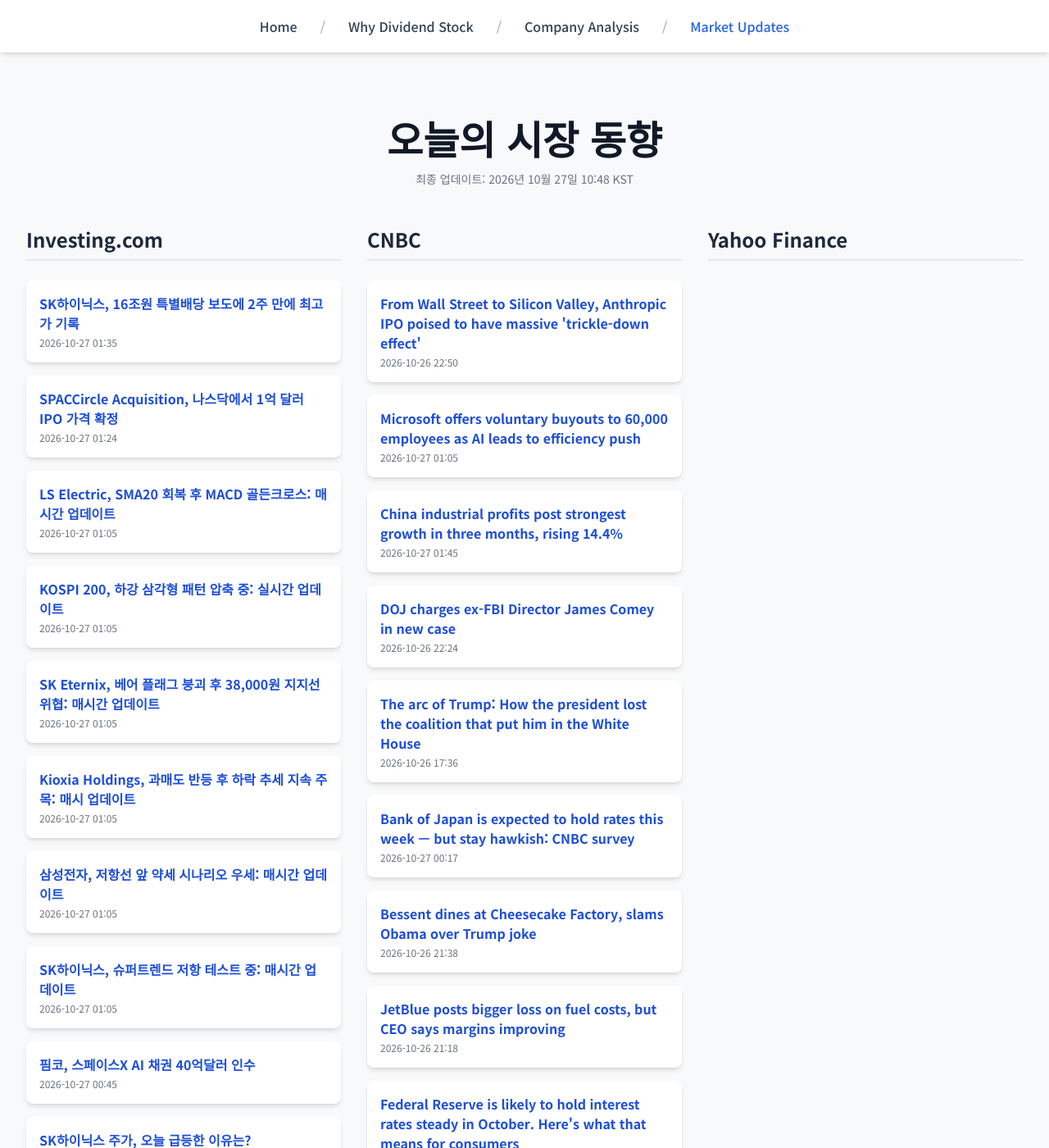
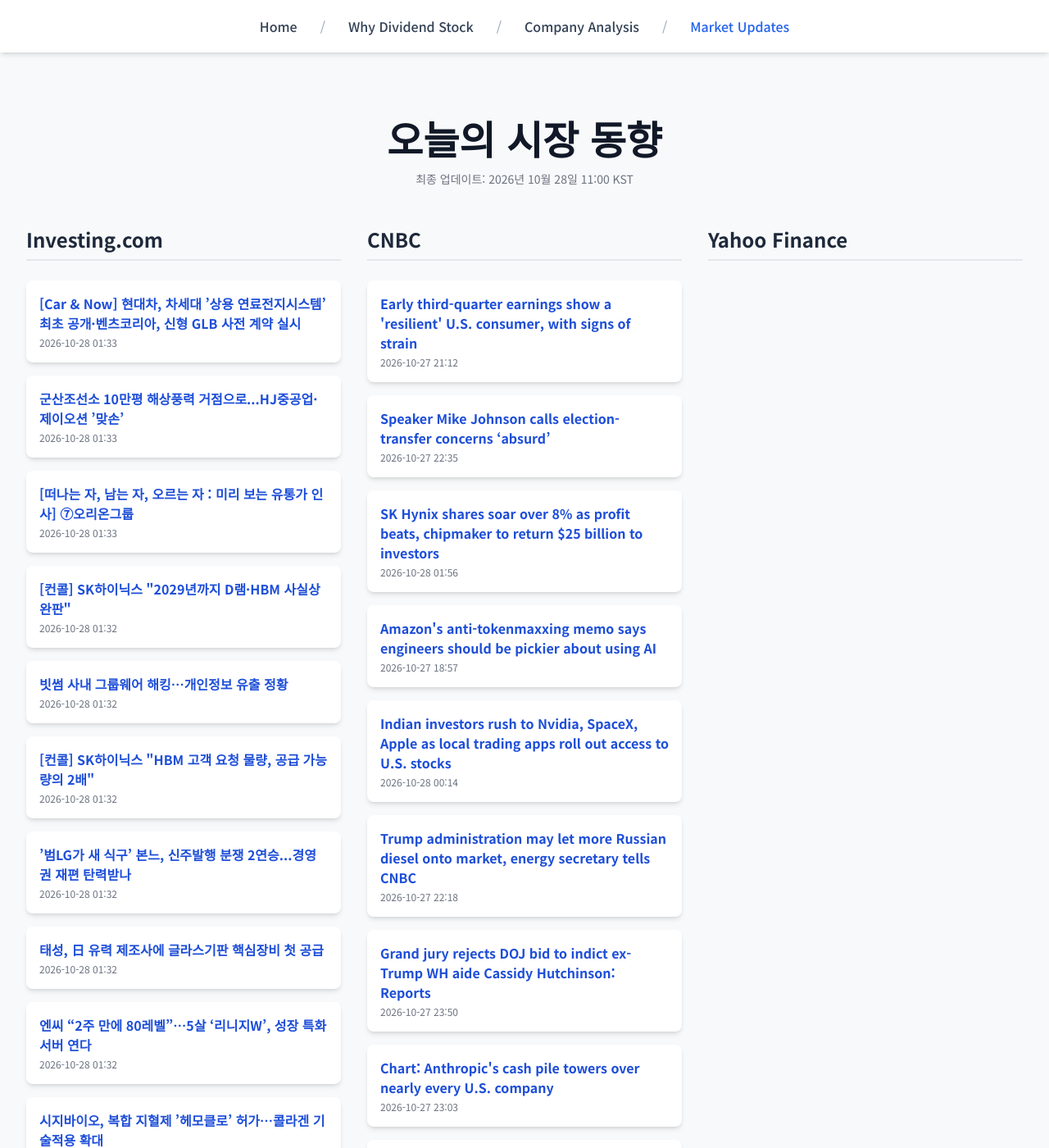
Before and after one commit to Kay-Hwang/my-company-analysis, a Jekyll site: the page built from market-updates.html, in a window 1280 px wide and 1400 px high. Shown: the whole window at 82% size. Built offline with Jekyll 4.4.1, drawn with Linux system fonts in a browser that asks for light colours; nearby versions of some CDN libraries; a script that is not in the unit is left out; some of the changed text lies outside the part shown.

Commit message:
Update daily data

```diff
--- a/_data/latest_data.json
+++ b/_data/latest_data.json
@@ -1,128 +1,128 @@
 {
-  "lastUpdated": "2026년 10월 27일 10:48 KST",
+  "lastUpdated": "2026년 10월 28일 11:00 KST",
   "news": {
     "investing": [
       {
-        "title": "SK하이닉스, 16조원 특별배당 보도에 2주 만에 최고가 기록",
-        "link": "https://kr.investing.com/news/stock-market-news/article-2142294",
-        "pubDate": "2026-10-27 01:35:11",
-        "summary": "SK하이닉스, 16조원 특별배당 보도에 2주 만에 최고가 기록"
+        "title": "[Car & Now] 현대차, 차세대 ’상용 연료전지시스템’ 최초 공개·벤츠코리아, 신형 GLB 사전 계약 실시",
+        "link": "https://kr.investing.com/news/stock-market-news/article-2144629",
+        "pubDate": "2026-10-28 01:33:10",
+        "summary": "[Car & Now] 현대차, 차세대 ’상용 연료전지시스템’ 최초 공개·벤츠코리아, 신형 GLB 사전 계약 실시"
       },
       {
-        "title": "SPACCircle Acquisition, 나스닥에서 1억 달러 IPO 가격 확정",
-        "link": "https://kr.investing.com/news/stock-market-news/article-432SI-2142289",
-        "pubDate": "2026-10-27 01:24:02",
-        "summary": "SPACCircle Acquisition, 나스닥에서 1억 달러 IPO 가격 확정"
+        "title": "군산조선소 10만평 해상풍력 거점으로...HJ중공업·제이오션 ’맞손’",
+        "link": "https://kr.investing.com/news/stock-market-news/article-2144619",
+        "pubDate": "2026-10-28 01:33:05",
+        "summary": "군산조선소 10만평 해상풍력 거점으로...HJ중공업·제이오션 ’맞손’"
       },
       {
-        "title": "LS Electric, SMA20 회복 후 MACD 골든크로스: 매시간 업데이트",
-        "link": "https://kr.investing.com/news/stock-market-news/article-93CH-2140388",
-        "pubDate": "2026-10-27 01:05:58",
-        "summary": "LS Electric, SMA20 회복 후 MACD 골든크로스: 매시간 업데이트"
+        "title": "[떠나는 자, 남는 자, 오르는 자 : 미리 보는 유통가 인사] ⑦오리온그룹",
+        "link": "https://kr.investing.com/news/stock-market-news/article-2144620",
+        "pubDate": "2026-10-28 01:33:03",
+        "summary": "[떠나는 자, 남는 자, 오르는 자 : 미리 보는 유통가 인사] ⑦오리온그룹"
       },
       {
-        "title": "KOSPI 200, 하강 삼각형 패턴 압축 중: 실시간 업데이트",
-        "link": "https://kr.investing.com/news/stock-market-news/article-93CH-2140390",
-        "pubDate": "2026-10-27 01:05:55",
-        "summary": "KOSPI 200, 하강 삼각형 패턴 압축 중: 실시간 업데이트"
+        "title": "[컨콜] SK하이닉스 \"2029년까지 D램·HBM 사실상 완판\"",
+        "link": "https://kr.investing.com/news/stock-market-news/article-2144627",
+        "pubDate": "2026-10-28 01:32:58",
+        "summary": "[컨콜] SK하이닉스 \"2029년까지 D램·HBM 사실상 완판\""
       },
       {
-        "title": "SK Eternix, 베어 플래그 붕괴 후 38,000원 지지선 위협: 매시간 업데이트",
-        "link": "https://kr.investing.com/news/stock-market-news/article-93CH-2140392",
-        "pubDate": "2026-10-27 01:05:55",
-        "summary": "SK Eternix, 베어 플래그 붕괴 후 38,000원 지지선 위협: 매시간 업데이트"
+        "title": "빗썸 사내 그룹웨어 해킹…개인정보 유출 정황",
+        "link": "https://kr.investing.com/news/stock-market-news/article-2144622",
+        "pubDate": "2026-10-28 01:32:58",
+        "summary": "빗썸 사내 그룹웨어 해킹…개인정보 유출 정황"
       },
       {
-        "title": "Kioxia Holdings, 과매도 반등 후 하락 추세 지속 주목: 매시 업데이트",
-        "link": "https://kr.investing.com/news/stock-market-news/article-93CH-2140389",
-        "pubDate": "2026-10-27 01:05:54",
-        "summary": "Kioxia Holdings, 과매도 반등 후 하락 추세 지속 주목: 매시 업데이트"
+        "title": "[컨콜] SK하이닉스 \"HBM 고객 요청 물량, 공급 가능량의 2배\"",
+        "link": "https://kr.investing.com/news/stock-market-news/article-2144617",
+        "pubDate": "2026-10-28 01:32:57",
+        "summary": "[컨콜] SK하이닉스 \"HBM 고객 요청 물량, 공급 가능량의 2배\""
       },
       {
-        "title": "삼성전자, 저항선 앞 약세 시나리오 우세: 매시간 업데이트",
-        "link": "https://kr.investing.com/news/stock-market-news/article-93CH-2140387",
-        "pubDate": "2026-10-27 01:05:52",
-        "summary": "삼성전자, 저항선 앞 약세 시나리오 우세: 매시간 업데이트"
+        "title": "’범LG가 새 식구’ 본느, 신주발행 분쟁 2연승...경영권 재편 탄력받나",
+        "link": "https://kr.investing.com/news/stock-market-news/article-2144618",
+        "pubDate": "2026-10-28 01:32:55",
+        "summary": "’범LG가 새 식구’ 본느, 신주발행 분쟁 2연승...경영권 재편 탄력받나"
       },
       {
-        "title": "SK하이닉스, 슈퍼트렌드 저항 테스트 중: 매시간 업데이트",
-        "link": "https://kr.investing.com/news/stock-market-news/article-93CH-2140391",
-        "pubDate": "2026-10-27 01:05:44",
-        "summary": "SK하이닉스, 슈퍼트렌드 저항 테스트 중: 매시간 업데이트"
+        "title": "태성, 日 유력 제조사에 글라스기판 핵심장비 첫 공급",
+        "link": "https://kr.investing.com/news/stock-market-news/article-2144621",
+        "pubDate": "2026-10-28 01:32:55",
+        "summary": "태성, 日 유력 제조사에 글라스기판 핵심장비 첫 공급"
       },
       {
-        "title": "핌코, 스페이스X AI 채권 40억달러 인수",
-        "link": "https://kr.investing.com/news/stock-market-news/article-2142270",
-        "pubDate": "2026-10-27 00:45:21",
-        "summary": "핌코, 스페이스X AI 채권 40억달러 인수"
+        "title": "엔씨 “2주 만에 80레벨”…5살 ‘리니지W’, 성장 특화 서버 연다",
+        "link": "https://kr.investing.com/news/stock-market-news/article-2144628",
+        "pubDate": "2026-10-28 01:32:54",
+        "summary": "엔씨 “2주 만에 80레벨”…5살 ‘리니지W’, 성장 특화 서버 연다"
       },
       {
-        "title": "SK하이닉스 주가, 오늘 급등한 이유는?",
-        "link": "https://kr.investing.com/news/stock-market-news/article-93CH-2142274",
-        "pubDate": "2026-10-27 00:44:46",
-        "summary": "SK하이닉스 주가, 오늘 급등한 이유는?"
+        "title": "시지바이오, 복합 지혈제 ’헤모클로’ 허가…콜라겐 기술적용 확대",
+        "link": "https://kr.investing.com/news/stock-market-news/article-2144626",
+        "pubDate": "2026-10-28 01:32:50",
+        "summary": "시지바이오, 복합 지혈제 ’헤모클로’ 허가…콜라겐 기술적용 확대"
       }
     ],
     "cnbc": [
       {
-        "title": "From Wall Street to Silicon Valley, Anthropic IPO poised to have massive 'trickle-down effect'",
-        "link": "https://www.cnbc.com/2026/10/26/anthropic-ipo-might-trigger-tech-reset-if-ipo-underperforms.html",
-        "pubDate": "Mon, 26 Oct 2026 22:50:07 GMT",
-        "summary": "With the AI trade sputtering of late and interest rates on the rise, Anthropic's IPO is taking on outsized importance."
+        "title": "Early third-quarter earnings show a 'resilient' U.S. consumer, with signs of strain",
+        "link": "https://www.cnbc.com/2026/10/27/q3-earnings-resilient-consumer.html",
+        "pubDate": "Tue, 27 Oct 2026 21:12:55 GMT",
+        "summary": "Companies from Royal Caribbean to Coca-Cola and UPS say they are seeing steady consumer spending despite high inflation."
       },
       {
-        "title": "Microsoft offers voluntary buyouts to 60,000 employees as AI leads to efficiency push",
-        "link": "https://www.cnbc.com/2026/10/26/microsoft-msft-voluntary-buyouts.html",
-        "pubDate": "Tue, 27 Oct 2026 01:05:06 GMT",
-        "summary": "Microsoft is trying to balance a rapid AI infrastructure build-out with capital efficiency."
+        "title": "Speaker Mike Johnson calls election-transfer concerns ‘absurd’",
+        "link": "https://www.cnbc.com/2026/10/27/speaker-johnson-peaceful-transfer-midterms.html",
+        "pubDate": "Tue, 27 Oct 2026 22:35:25 GMT",
+        "summary": "Democrats and voting rights groups have raised concerns that President Donald Trump and congressional Republicans could challenge election results if they lose."
       },
       {
-        "title": "China industrial profits post strongest growth in three months, rising 14.4%",
-        "link": "https://www.cnbc.com/2026/10/27/china-industrial-profits-september-ai-tech-exports-.html",
-        "pubDate": "Tue, 27 Oct 2026 01:45:58 GMT",
-        "summary": "The global AI boom and higher commodity prices stemming from the war in Iran have lifted earnings at miners, chipmakers and raw-material suppliers."
+        "title": "SK Hynix shares soar over 8% as profit beats, chipmaker to return $25 billion to investors",
+        "link": "https://www.cnbc.com/2026/10/28/sk-hynix-third-quarter-profit.html",
+        "pubDate": "Wed, 28 Oct 2026 01:56:59 GMT",
+        "summary": "Shares of South Korean chipmaker SK Hynix soared over 8% on Wednesday as third-quarter profit sharply beats estimates."
       },
       {
-        "title": "DOJ charges ex-FBI Director James Comey in new case",
-        "link": "https://www.cnbc.com/2026/10/26/james-comey-indictment-national-defense-doj-trump.html",
-        "pubDate": "Mon, 26 Oct 2026 22:24:36 GMT",
-        "summary": "Comey for years has been targeted by President Donald Trump, who fired him as FBI director in 2017."
+        "title": "Amazon's anti-tokenmaxxing memo says engineers should be pickier about using AI",
+        "link": "https://www.cnbc.com/2026/10/27/amazon-ai-coding-tokenmaxxing.html",
+        "pubDate": "Tue, 27 Oct 2026 18:57:45 GMT",
+        "summary": "Amazon has rapidly integrated AI across the e-commerce giant's sprawling business operations under CEO Andy Jassy."
       },
       {
-        "title": "The arc of Trump: How the president lost the coalition that put him in the White House",
-        "link": "https://www.cnbc.com/2026/10/26/trump-approval-midterms-cnbc-survey.html",
-        "pubDate": "Mon, 26 Oct 2026 17:36:55 GMT",
-        "summary": "President Trump forged an extraordinary coalition to win office in 2024. A new CNBC survey shows that coalition is now seriously weakened."
+        "title": "Indian investors rush to Nvidia, SpaceX, Apple as local trading apps roll out access to U.S. stocks",
+        "link": "https://www.cnbc.com/2026/10/28/india-us-stocks-retail-access.html",
+        "pubDate": "Wed, 28 Oct 2026 00:14:24 GMT",
+        "summary": "Major Indian brokerages are providing retail investors access to U.S. stocks at a time when the local market has been battered."
       },
       {
-        "title": "Bank of Japan is expected to hold rates this week — but stay hawkish: CNBC survey",
-        "link": "https://www.cnbc.com/2026/10/27/boj-october-meeting-rate-cnbc-survey.html",
-        "pubDate": "Tue, 27 Oct 2026 00:17:44 GMT",
-        "summary": "All survey respondents said they expect the BOJ to set the stage for a rate hike in December or January, as inflation and wages continue to rise."
+        "title": "Trump administration may let more Russian diesel onto market, energy secretary tells CNBC",
+        "link": "https://www.cnbc.com/2026/10/27/trump-putin-zelenskyy-russia-ukraine-diesel.html",
+        "pubDate": "Tue, 27 Oct 2026 22:18:59 GMT",
+        "summary": "The diesel volumes in the Trump-Putin deal won't materially lower prices because the shipments are small compared to total demand, analysts say."
       },
       {
-        "title": "Bessent dines at Cheesecake Factory, slams Obama over Trump joke",
-        "link": "https://www.cnbc.com/2026/10/26/bessent-obama-cheesecake-trump-election.html",
-        "pubDate": "Mon, 26 Oct 2026 21:38:17 GMT",
-        "summary": "Cheesecake Factory has emerged as a campaign talking point before next week's election, with Treasury Secretary Scott Bessent dining there Monday."
+        "title": "Grand jury rejects DOJ bid to indict ex-Trump WH aide Cassidy Hutchinson: Reports",
+        "link": "https://www.cnbc.com/2026/10/27/cassidy-hutchinson-doj-grand-jury-trump.html",
+        "pubDate": "Tue, 27 Oct 2026 23:50:03 GMT",
+        "summary": "Prosecutors aimed to charge Cassidy Hutchinson over testimony about President Trump's conduct the day of the Jan. 6, 2021, U.S. Capitol riot by his supporters."
       },
       {
-        "title": "JetBlue posts bigger loss on fuel costs, but CEO says margins improving",
-        "link": "https://www.cnbc.com/2026/10/26/jetblue-jblu-3q-2026-earnings.html",
-        "pubDate": "Mon, 26 Oct 2026 21:18:07 GMT",
-        "summary": "JetBlue Airways is in the middle of a plan that aims to cut costs and increase premium revenue."
+        "title": "Chart: Anthropic's cash pile towers over nearly every U.S. company",
+        "link": "https://www.cnbc.com/2026/10/27/anthropic-cash-investments-ipo.html",
+        "pubDate": "Tue, 27 Oct 2026 23:03:09 GMT",
+        "summary": "Anthropic's cash pile of $131.7 billion is more than every non-bank U.S. company except for Berkshire Hathaway and Alphabet."
       },
       {
-        "title": "Federal Reserve is likely to hold interest rates steady in October. Here's what that means for consumers",
-        "link": "https://www.cnbc.com/2026/10/26/fed-decision-expectations-october-meeting.html",
-        "pubDate": "Mon, 26 Oct 2026 18:51:23 GMT",
-        "summary": "The Federal Reserve is expected to keep its overnight rate unchanged at the conclusion of its October meeting this week."
+        "title": "Anthropic's IPO could be 'speculative fiction' or a 'generational moment' — investors are split",
+        "link": "https://www.cnbc.com/2026/10/27/-anthropic-ipo-investors-growth-losses-s-1.html",
+        "pubDate": "Tue, 27 Oct 2026 17:26:34 GMT",
+        "summary": "Investors are digesting Anthropic's S-1 filing that the Securities and Exchange Commission released on Monday."
       },
       {
-        "title": "Apple responds to user reports of broken iPhone Duo screens on new foldable phone",
-        "link": "https://www.cnbc.com/2026/10/26/apple-responds-to-user-reports-of-broken-iphone-duo-screens.html",
-        "pubDate": "Mon, 26 Oct 2026 18:43:25 GMT",
-        "summary": "Apple on Monday said it was aware of the issue and that it would replace the devices under its AppleCare warranty."
+        "title": "China and Russia are redrawing Arctic trade. Can Europe fight back?",
+        "link": "https://www.cnbc.com/2026/10/27/arctic-shipping-china-and-russia-expand-grip-can-europe-fight-back.html",
+        "pubDate": "Tue, 27 Oct 2026 01:24:28 GMT",
+        "summary": "China and Russia are tightening their grip on Arctic shipping routes, turning the rapidly warming region into a new geopolitical battleground with Europe."
       }
     ],
     "yahoo": []
```
